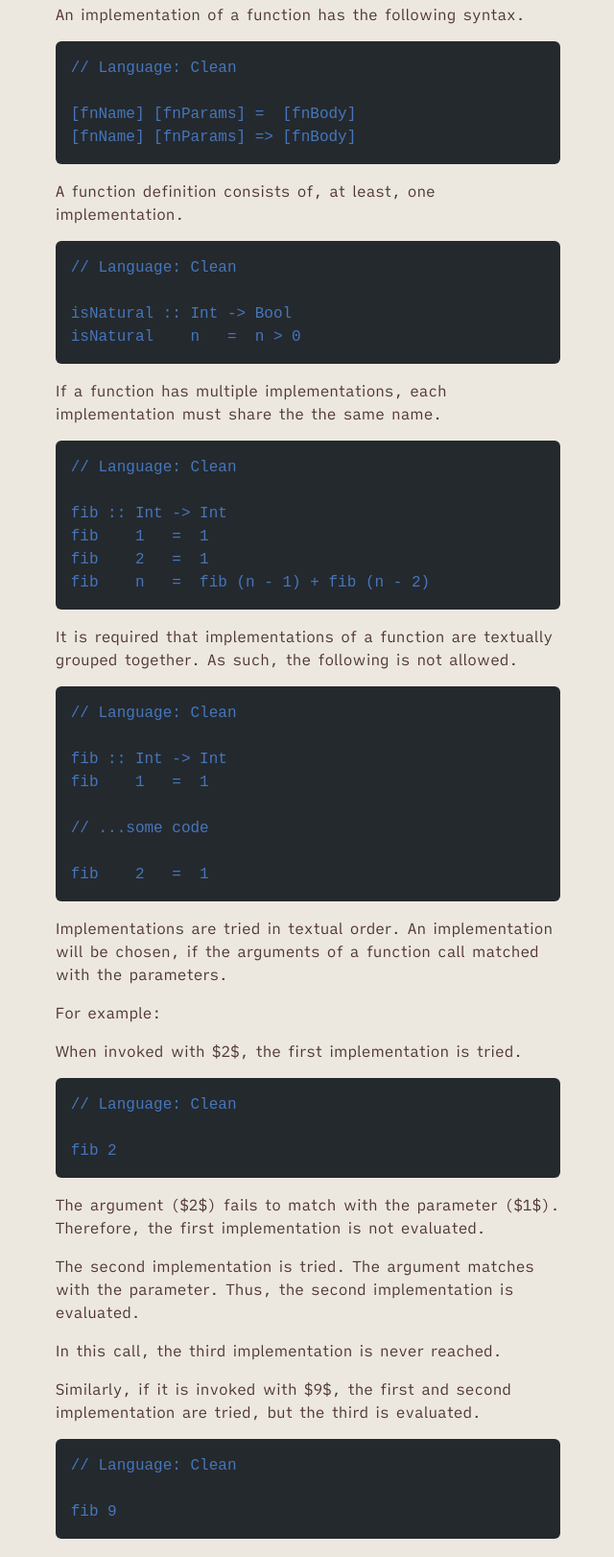
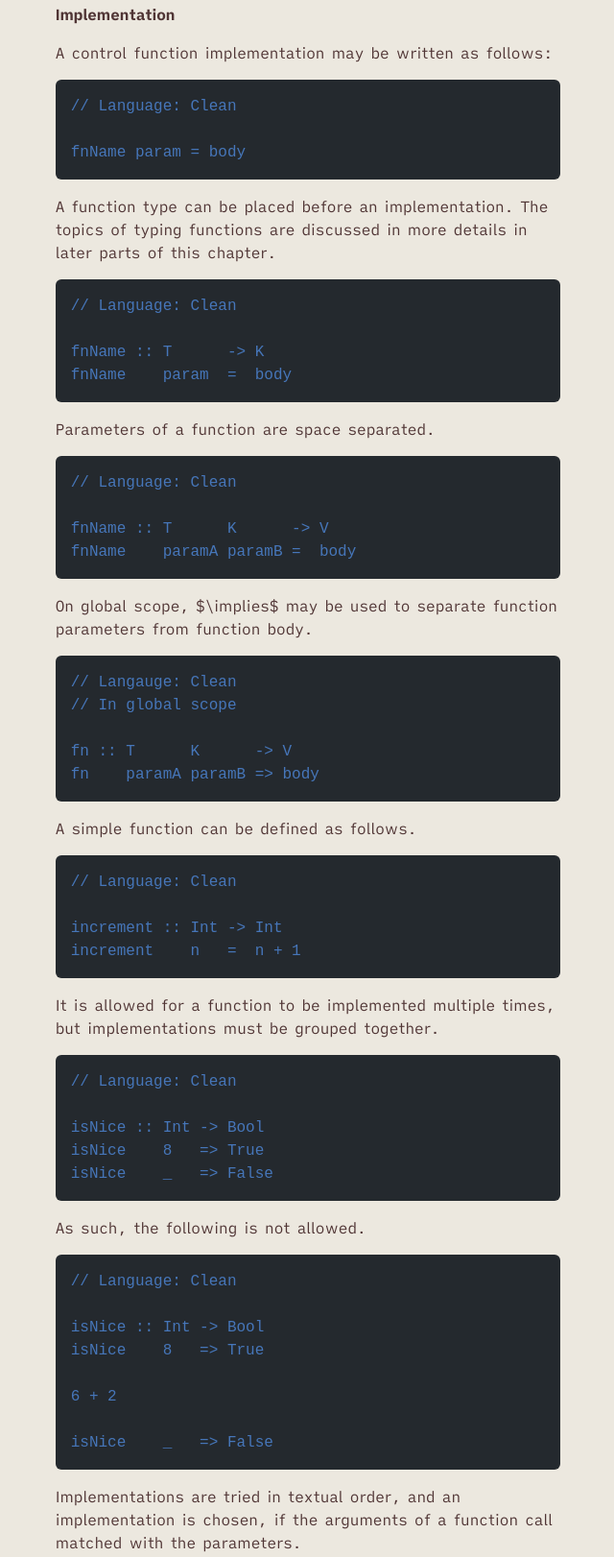
Before and after one commit to Eurydia/notes-on-clean-programming-language, an Astro site: page / in a window 1280 px wide. Shown: the part 942-2564 px from the top of the page at 96% size, without its empty margins (319-959 px from the left). Built offline with nearby package versions, Linux system fonts and the light colour scheme; Astro itself is replaced by a stand-in of ours; some packages are replaced by stand-ins of ours; code samples lack their colours.

Commit message:
minor changes to implementation in Chapter I

````diff
--- a/src/pages/index.md
+++ b/src/pages/index.md
@@ -35,91 +35,112 @@ If you notice any mistake or have suggestions for improvements, please feel free
 
 ### 1.1 Defining A Function
 
-An implementation of a function has the following syntax.
-
-```
-// Language: Clean
-
-[fnName] [fnParams] =  [fnBody]
-[fnName] [fnParams] => [fnBody]
-```
-
-A function definition consists of, at least, one implementation.
-
-```
-// Language: Clean
-
-isNatural :: Int -> Bool
-isNatural    n   =  n > 0
-```
-
-If a function has multiple implementations, each implementation must share the the same name.
-
-```
-// Language: Clean
-
-fib :: Int -> Int
-fib    1   =  1
-fib    2   =  1
-fib    n   =  fib (n - 1) + fib (n - 2)
-```
-
-It is required that implementations of a function are textually grouped together.
+**Implementation**
+
+A control function implementation may be written as follows:
+
+```
+// Language: Clean
+
+fnName param = body
+```
+
+A function type can be placed before an implementation.
+The topics of typing functions are discussed in more details in later parts of this chapter.
+
+```
+// Language: Clean
+
+fnName :: T      -> K
+fnName    param  =  body
+```
+
+Parameters of a function are space separated.
+
+```
+// Language: Clean
+
+fnName :: T      K      -> V
+fnName    paramA paramB =  body
+```
+
+On global scope, $\implies$ may be used to separate function parameters from function body.
+
+```
+// Langauge: Clean
+// In global scope
+
+fn :: T      K      -> V
+fn    paramA paramB => body
+```
+
+A simple function can be defined as follows.
+
+```
+// Language: Clean
+
+increment :: Int -> Int
+increment    n   =  n + 1
+```
+
+It is allowed for a function to be implemented multiple times, but implementations must be grouped together.
+
+```
+// Language: Clean
+
+isNice :: Int -> Bool
+isNice    8   => True
+isNice    _   => False
+```
+
 As such, the following is not allowed.
 
 ```
 // Language: Clean
 
-fib :: Int -> Int
-fib    1   =  1
-
-// ...some code
-
-fib    2   =  1
-```
-
-Implementations are tried in textual order.
-An implementation will be chosen, if the arguments of a function call matched with the parameters.
-
-For example:
-
-When invoked with $2$, the first implementation is tried.
-
-```
-// Language: Clean
-
-fib 2
-```
-
-The argument ($2$) fails to match with the parameter ($1$).
-Therefore, the first implementation is not evaluated.
-
-The second implementation is tried.
-The argument matches with the parameter.
+isNice :: Int -> Bool
+isNice    8   => True
+
+6 + 2
+
+isNice    _   => False
+```
+
+Implementations are tried in textual order, and an implementation is chosen, if the arguments of a function call matched with the parameters.
+
+
+```
+// Language: Clean
+
+isNice 9  // False
+```
+
+The argument ($9$) does not match with the parameter ($8$) of the first implementation.
+Therefore, it is not evaluated.
+
+The argument matches with the parameter of the second implementation.
 Thus, the second implementation is evaluated.
 
-In this call, the third implementation is never reached.
-
-Similarly, if it is invoked with $9$, the first and second implementation are tried, but the third is evaluated.
-
-```
-// Language: Clean
-
-fib 9
-```
-
-Following this logic, if the implementation order is changed, then the function would behave unintentionally.
-
-```
-// Language: Clean
-
-fib :: Int -> Int
-fib    n   =  fib (n - 1) + fib (n - 2)  // 3rd
-fib    1   =  1                          // 1st
-fib    2   =  2                          // 2nd
-```
-
-In this case, $n$ will match with any integer, any implementation following it is never reached.
+Similarly, if it is invoked with $8$, the first implementation is evaluated, and the second is never tried.
+
+```
+// Language: Clean
+
+fib 8  // True
+```
+
+Following this logic, if order of implementation is changed, then the function would behave in unintended ways.
+
+```
+// Language: Clean
+
+isNice :: Int -> Int
+isNice    _   => False
+isNice    8   => True
+```
+
+Wildcards ($\_$) matches with any argument of a function call.
+Therefore, the second implementation is never reached.
 
 It is important to recognize that, this parameter-matching behavior is not the same as performing equality checks.
 
````
